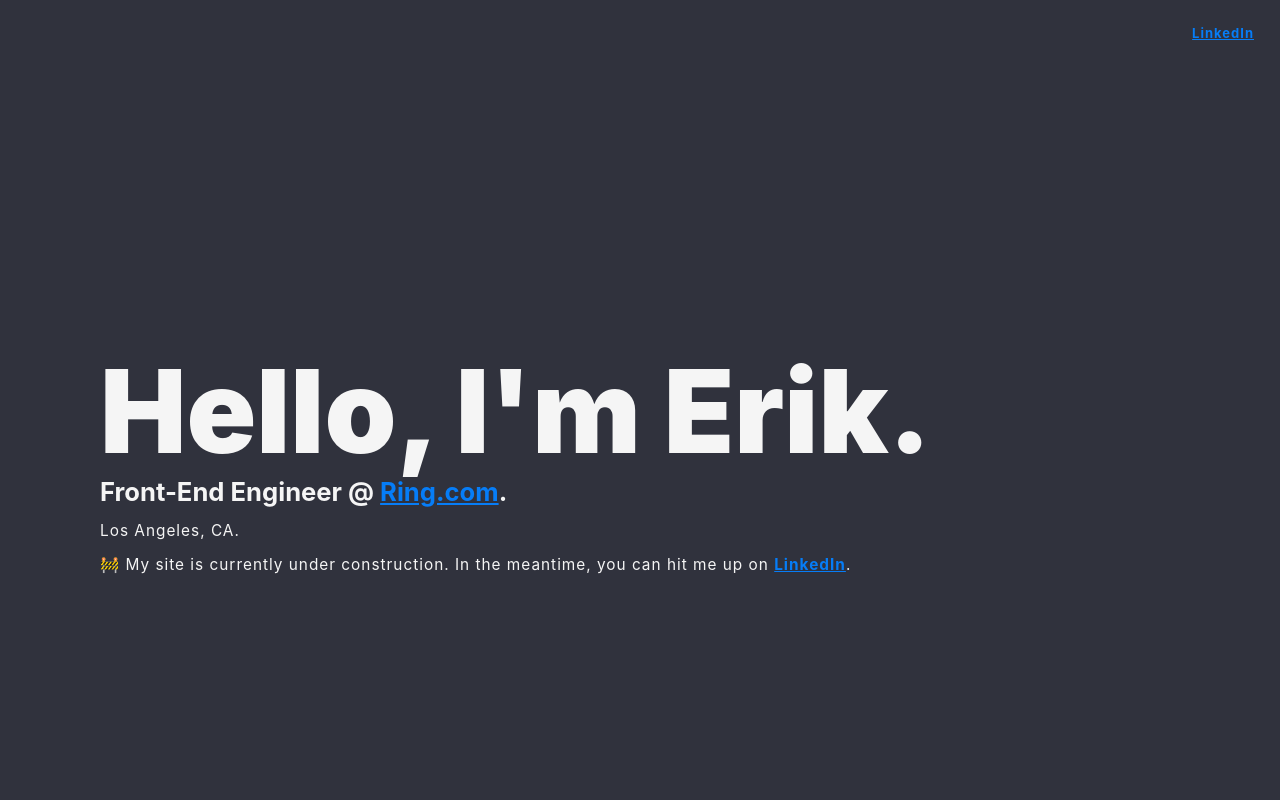
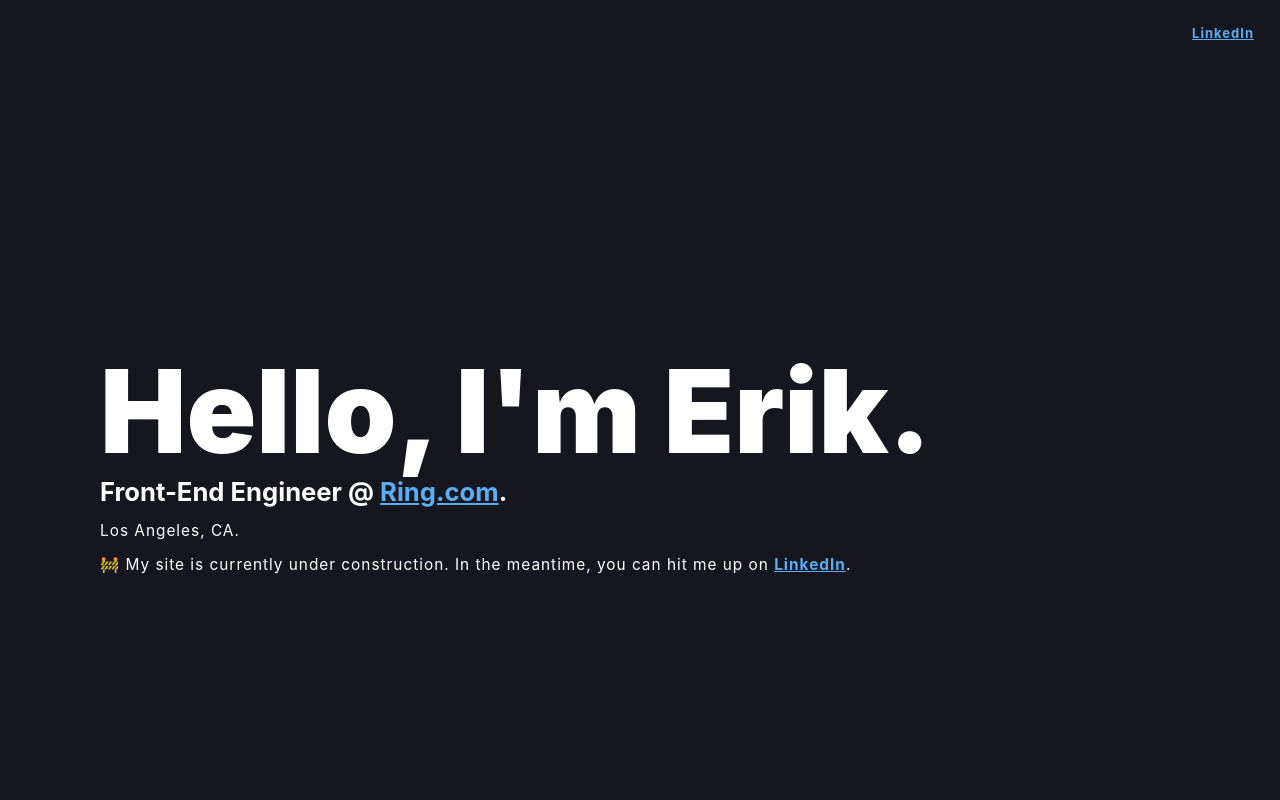
Before and after one commit to erkgmz/react-next, a Next.js app: page / in a window 1280 px wide. Shown: the top 800 px of the page. Built offline with nearby package versions, Linux system fonts and the light colour scheme.

Commit message:
Improve color contrast

```diff
--- a/components/footer.tsx
+++ b/components/footer.tsx
@@ -29,7 +29,7 @@ const Footer = () => {
       <style jsx>{`
         footer {
           box-sizing: border-box;
-          background-color: ${COLORS.BGBLUE};
+          background-color: ${COLORS.FOOTER_BG_COLOR};
           color: white;
           padding: 10px;
           text-align: center;
--- a/components/layout.tsx
+++ b/components/layout.tsx
@@ -47,7 +47,7 @@ const Layout = (props: { children: ReactNode }) => {
             Helvetica, sans-serif;
         }
         :global(a) {
-          color: ${COLORS.LINK_BLUE};
+          color: ${theme === 'light' ? COLORS.LINK_BLUE_ON_LIGHT : COLORS.LINK_BLUE_ON_DARK};
           cursor: pointer;
           font-weight: 700;
         }
--- a/constants/colors.tsx
+++ b/constants/colors.tsx
@@ -1,7 +1,8 @@
 export const COLORS = {
-  BLACK: '#30323d',
-  BGBLUE: '#4464ad',
-  LINK_BLUE: '#067df7',
-  WHITE: '#F5F5F5',
+  BLACK: '#15161E',
+  FOOTER_BG_COLOR: '#0C5B97',
+  LINK_BLUE_ON_LIGHT: '#0C5B97',
+  LINK_BLUE_ON_DARK: '#5AAEF6',
+  WHITE: '#FFFFFF',
   GOLD: '#D4AF37',
 };
--- a/package.json
+++ b/package.json
@@ -10,7 +10,7 @@
   },
   "dependencies": {
     "next": "9.1.4",
-    "now": "^20.1.2",
+    "now": "^21.0.1",
     "react": "16.12.0",
     "react-dom": "16.12.0"
   },
```
Also changed, not shown: 1 other file (tests, documents, lock files or other folders).
